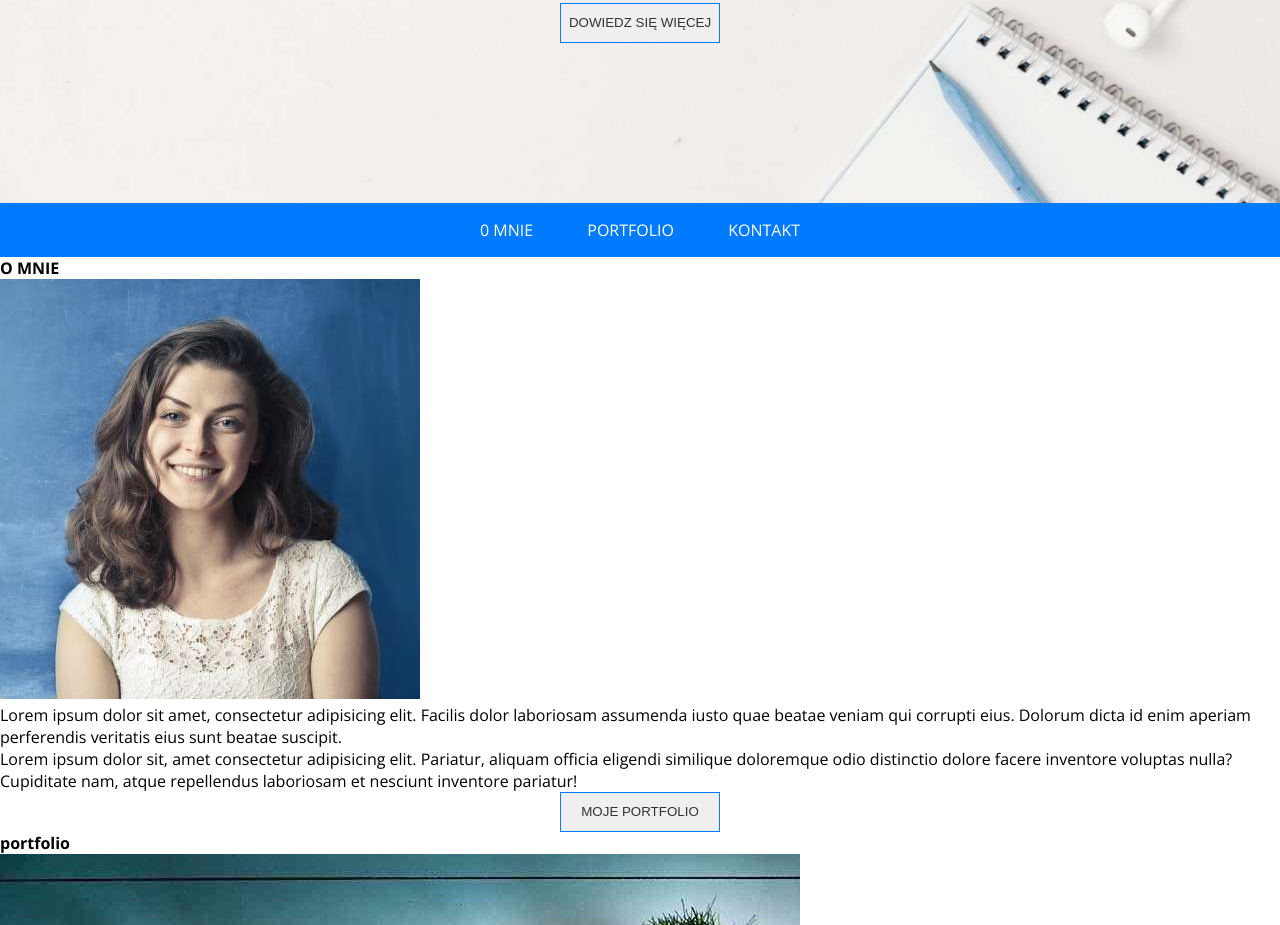
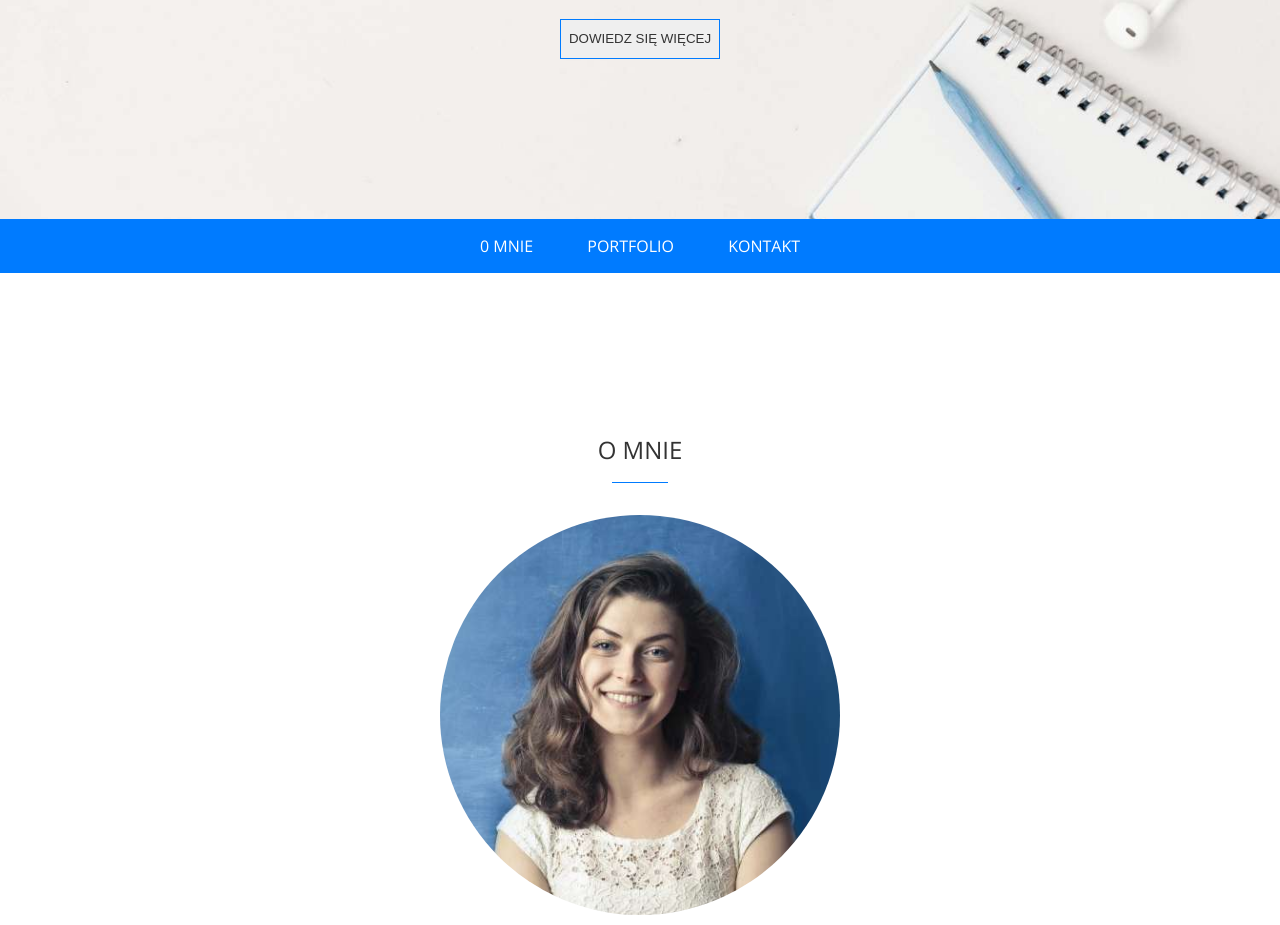
Before and after one commit to tycoonkabuzi/Task50383, a website: page index.html in a window 1280 px wide. Shown: the part 375-1300 px from the top of the page. Drawn offline with nearby package versions, Linux system fonts and the light colour scheme.

Commit message:
About finished

```diff
--- a/css/style.css
+++ b/css/style.css
@@ -36,6 +36,7 @@ header {
   border: none;
   margin-bottom: 4vh;
   background-color: #007bff;
+  margin-top: 2vh;
 }
 
 .titles p {
@@ -84,3 +85,29 @@ nav li {
 nav a:hover {
   color: #0212a2;
 }
+.about {
+  padding-top: 20vh;
+  width: 100vh;
+  margin: auto;
+  padding-bottom: 20vh;
+}
+h4 {
+  font-size: 3vh;
+  font-weight: 200;
+  text-align: center;
+  color: #333;
+}
+.about-image {
+  margin: auto;
+  width: 50vh;
+  margin-bottom: 6vh;
+}
+.about-image img {
+  width: 100%;
+  border-radius: 50vh;
+}
+.about-text {
+  color: #333;
+  text-align: center;
+  padding-bottom: 6vh;
+}
--- a/index.html
+++ b/index.html
@@ -33,6 +33,7 @@
 
     <section class="about">
       <h4>O MNIE</h4>
+      <hr class="line" />
       <div class="about-image">
         <img alt="profile picture" src="./img/about.jpg" />
       </div>
@@ -43,6 +44,7 @@
           Dolorum dicta id enim aperiam perferendis veritatis eius sunt beatae
           suscipit.
         </p>
+        <br />
         <p>
           Lorem ipsum dolor sit, amet consectetur adipisicing elit. Pariatur,
           aliquam officia eligendi similique doloremque odio distinctio dolore
```
